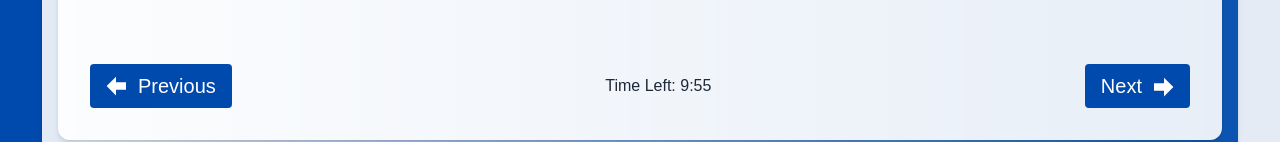
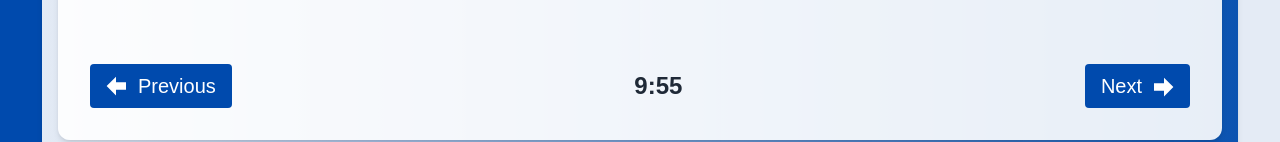
Before and after one commit to assraf-nur-p2m/Self-Assessment-Portal, a React (Vite) app: page /quiz in a window 1280 px wide. Shown: the part 532-674 px from the top of the page. Built offline with nearby package versions, Linux system fonts and the light colour scheme.

Commit message:
added button condition

```diff
--- a/src/Components/Quiz/Quiz.jsx
+++ b/src/Components/Quiz/Quiz.jsx
@@ -160,14 +160,14 @@ export default function Quiz() {
                     <ImArrowLeft className="mt-[3.5px] me-3" /> Previous
                   </motion.button>
 
-                  <p className="countdown">
-                    Time Left: {Math.floor(timeLeft / 60)}:
+                  <p className="text-2xl font-bold">
+                    {Math.floor(timeLeft / 60)}:
                     {(timeLeft % 60).toString().padStart(2, "0")}
                   </p>
 
                   <motion.button
                     onClick={isLastQuestion ? handleSubmit : handleNextQuestion}
-                    disabled={quizSubmitted}
+                    disabled={quizSubmitted && isLastQuestion}
                     className="bg-[#004AAD] flex hover:bg-blue-600 text-white text-xl py-2 px-4 rounded"
                     whileHover={{ scale: 1.05 }}
                     whileTap={{ scale: 0.95 }}
--- a/src/index.css
+++ b/src/index.css
@@ -45,3 +45,9 @@ html {
     background-color: #004badd0;
   }
 }
+.countdown {
+  padding: 10px;
+  border: 5px solid #004badd0;
+  border-radius: 10px;
+  margin-bottom: -10px;
+}
```
